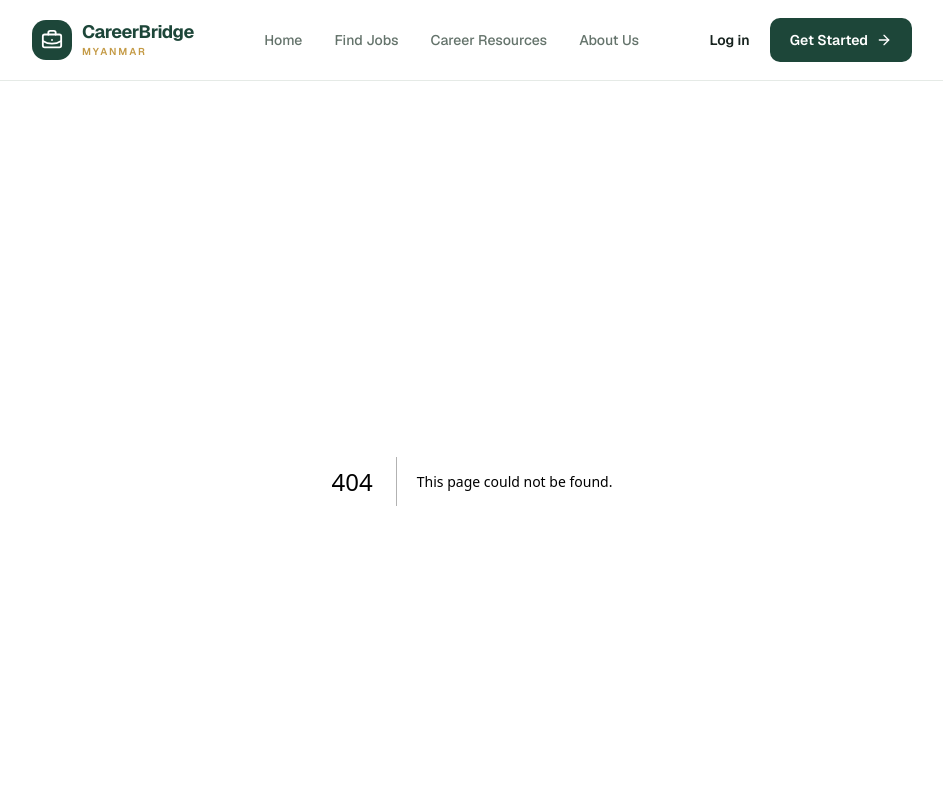
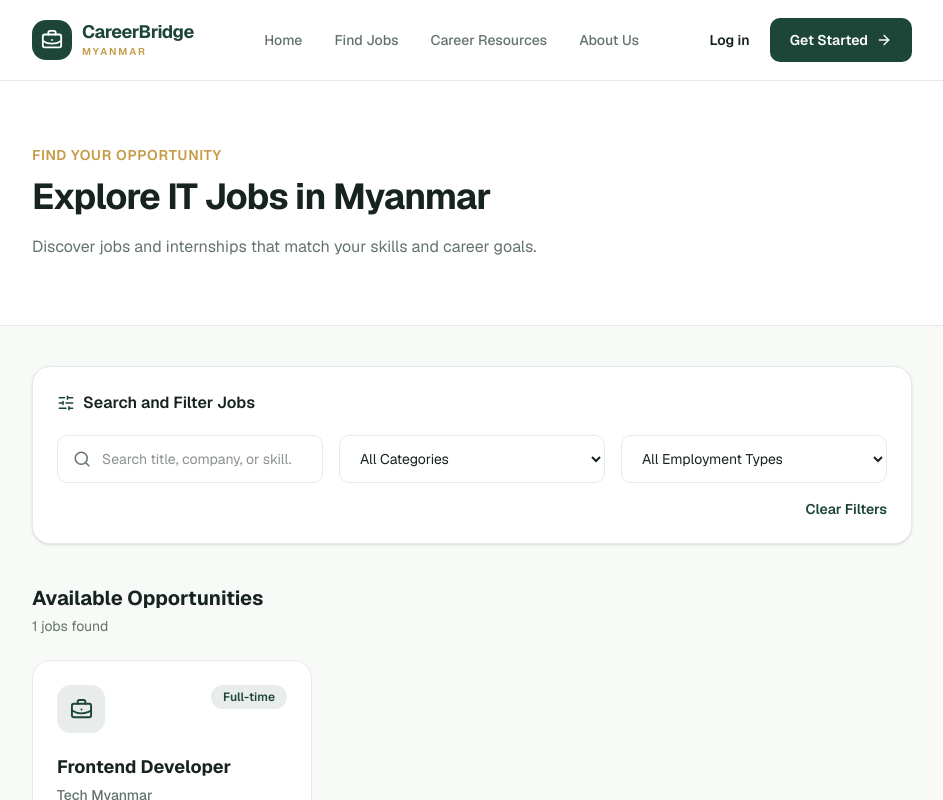
Before and after one commit to Theingi2004/carrerbridge-mm, a Next.js app: page /job in a window 1280 px wide. Before the commit this address had no page. Shown: the top 800 px of the page, without its empty margins (168-1111 px from the left). Built offline with nearby package versions, Linux system fonts and the light colour scheme.

Commit message:
feat: build jobs listing page with search and filters

```diff
--- /dev/null
+++ b/src/app/job/page.tsx
@@ -0,0 +1,6 @@
+
+import JobsPage from "@/features/jobs/components/JobsPage";
+
+export default function Page() {
+  return <JobsPage />;
+}
--- /dev/null
+++ b/src/app/jobs/page.tsx
@@ -0,0 +1,5 @@
+import JobsPage from "@/features/jobs/components/JobsPage";
+
+export default function Page() {
+  return <JobsPage />;
+}
--- /dev/null
+++ b/src/features/jobs/components/JobsPage.tsx
@@ -0,0 +1,193 @@
+
+"use client";
+
+import { useMemo, useState } from "react";
+import { Search, SlidersHorizontal } from "lucide-react";
+
+import { jobs } from "../data/jobs";
+import JobCard from "@/features/home/components/JobCard";
+
+export default function JobsPage() {
+  const [search, setSearch] = useState("");
+  const [category, setCategory] = useState("all");
+  const [employmentType, setEmploymentType] = useState("all");
+
+  const filteredJobs = useMemo(() => {
+    return jobs.filter((job) => {
+      const searchText = search.toLowerCase().trim();
+
+      const matchesSearch =
+        !searchText ||
+        job.title.toLowerCase().includes(searchText) ||
+        job.company.toLowerCase().includes(searchText) ||
+        job.tags.some((tag) =>
+          tag.toLowerCase().includes(searchText)
+        );
+
+      const matchesCategory =
+        category === "all" || job.category === category;
+
+      const matchesEmployment =
+        employmentType === "all" ||
+        job.employmentType === employmentType;
+
+      return (
+        matchesSearch &&
+        matchesCategory &&
+        matchesEmployment
+      );
+    });
+  }, [search, category, employmentType]);
+
+  const clearFilters = () => {
+    setSearch("");
+    setCategory("all");
+    setEmploymentType("all");
+  };
+
+  return (
+    <main className="flex-1 bg-brand-background">
+      {/* Page Header */}
+      <section className="border-b border-border bg-white py-14 sm:py-16">
+        <div className="container-default">
+          <p className="text-sm font-semibold uppercase tracking-wider text-brand-secondary">
+            Find Your Opportunity
+          </p>
+
+          <h1 className="mt-3 text-3xl font-bold tracking-tight text-brand-text sm:text-4xl">
+            Explore IT Jobs in Myanmar
+          </h1>
+
+          <p className="mt-4 max-w-2xl text-sm leading-7 text-muted-foreground sm:text-base">
+            Discover jobs and internships that match your
+            skills and career goals.
+          </p>
+        </div>
+      </section>
+
+      {/* Search and Filters */}
+      <section className="py-10">
+        <div className="container-default">
+          <div className="rounded-2xl border border-border bg-white p-5 shadow-sm sm:p-6">
+            <div className="flex items-center gap-2">
+              <SlidersHorizontal
+                size={18}
+                className="text-brand-primary"
+              />
+              <h2 className="font-semibold text-brand-text">
+                Search and Filter Jobs
+              </h2>
+            </div>
+
+            <div className="mt-5 grid grid-cols-1 gap-4 md:grid-cols-3">
+              {/* Search */}
+              <div className="relative md:col-span-1">
+                <Search
+                  size={18}
+                  className="absolute left-4 top-1/2 -translate-y-1/2 text-muted-foreground"
+                />
+
+                <input
+                  type="search"
+                  value={search}
+                  onChange={(event) => setSearch(event.target.value)}
+                  placeholder="Search title, company, or skill..."
+                  aria-label="Search jobs"
+                  className="h-12 w-full rounded-lg border border-border bg-white pl-11 pr-4 text-sm outline-none transition-colors focus:border-brand-primary focus:ring-2 focus:ring-brand-primary/10"
+                />
+              </div>
+
+              {/* Category */}
+              <select
+                value={category}
+                onChange={(event) => setCategory(event.target.value)}
+                aria-label="Filter by category"
+                className="h-12 rounded-lg border border-border bg-white px-4 text-sm text-brand-text outline-none focus:border-brand-primary focus:ring-2 focus:ring-brand-primary/10"
+              >
+                <option value="all">All Categories</option>
+                <option value="frontend">Frontend Development</option>
+                <option value="backend">Backend Development</option>
+                <option value="ui-ux">UI/UX Design</option>
+                <option value="mobile">Mobile Development</option>
+                <option value="data">Data & Analytics</option>
+                <option value="devops">DevOps & Cloud</option>
+              </select>
+
+              {/* Employment Type */}
+              <select
+                value={employmentType}
+                onChange={(event) =>
+                  setEmploymentType(event.target.value)
+                }
+                aria-label="Filter by employment type"
+                className="h-12 rounded-lg border border-border bg-white px-4 text-sm text-brand-text outline-none focus:border-brand-primary focus:ring-2 focus:ring-brand-primary/10"
+              >
+                <option value="all">All Employment Types</option>
+                <option value="Full-time">Full-time</option>
+                <option value="Part-time">Part-time</option>
+                <option value="Contract">Contract</option>
+                <option value="Internship">Internship</option>
+              </select>
+            </div>
+
+            <div className="mt-4 flex justify-end">
+              <button
+                type="button"
+                onClick={clearFilters}
+                className="text-sm font-semibold text-brand-primary transition-colors hover:text-brand-secondary active:scale-95"
+              >
+                Clear Filters
+              </button>
+            </div>
+          </div>
+
+          {/* Results */}
+          <div className="mt-10">
+            <div className="mb-6 flex flex-wrap items-center justify-between gap-3">
+              <div>
+                <h2 className="text-xl font-bold text-brand-text">
+                  Available Opportunities
+                </h2>
+
+                <p className="mt-1 text-sm text-muted-foreground">
+                  {filteredJobs.length} jobs found
+                </p>
+              </div>
+            </div>
+
+            {filteredJobs.length > 0 ? (
+              <div className="grid grid-cols-1 gap-5 sm:grid-cols-2 xl:grid-cols-3">
+                {filteredJobs.map((job) => (
+                  <JobCard key={job.id} job={job} />
+                ))}
+              </div>
+            ) : (
+              <div className="rounded-2xl border border-dashed border-border bg-white px-6 py-16 text-center">
+                <Search
+                  size={32}
+                  className="mx-auto text-muted-foreground"
+                />
+
+                <h3 className="mt-4 text-lg font-bold text-brand-text">
+                  No jobs found
+                </h3>
+
+                <p className="mt-2 text-sm text-muted-foreground">
+                  Try another keyword or change your filters.
+                </p>
+
+                <button
+                  type="button"
+                  onClick={clearFilters}
+                  className="mt-5 rounded-lg bg-brand-primary px-5 py-2.5 text-sm font-semibold text-white transition-all hover:bg-brand-primary/90 active:scale-95"
+                >
+                  Clear Filters
+                </button>
+              </div>
+            )}
+          </div>
+        </div>
+      </section>
+    </main>
+  );
+}
--- /dev/null
+++ b/src/features/jobs/data/jobs.ts
@@ -0,0 +1,16 @@
+import type { Job } from "../types/job.types";
+
+export const jobs: Job[] = [
+  {
+    id: "1",
+    title: "Frontend Developer",
+    company: "Tech Myanmar",
+    location: "Yangon",
+    employmentType: "Full-time",
+    experienceLevel: "Junior",
+    salary: "500,000 - 800,000 MMK",
+    postedAt: "2 days ago",
+    category: "frontend",
+    tags: ["React", "Next.js", "TypeScript"],
+  },
+];
```
Also changed, not shown: src/features/jobs/types/job.types.ts (added, +13 -0 lines), src/features/jobs/components/JobsFilters.tsx (added), src/features/jobs/components/JobsList.tsx (added), src/features/jobs/components/JobsSearch.tsx (added).
